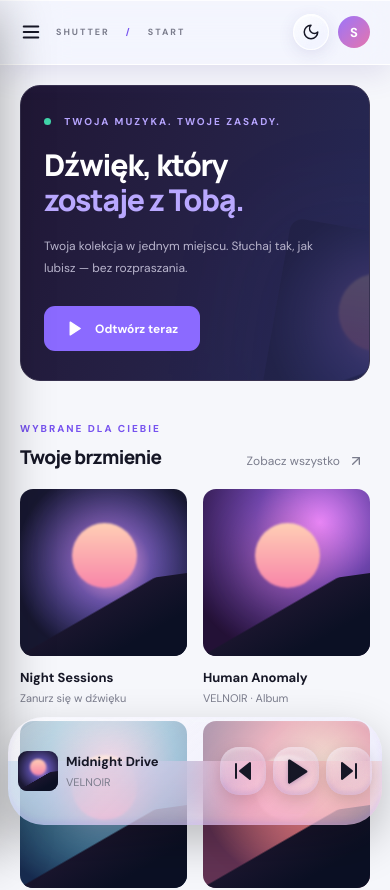
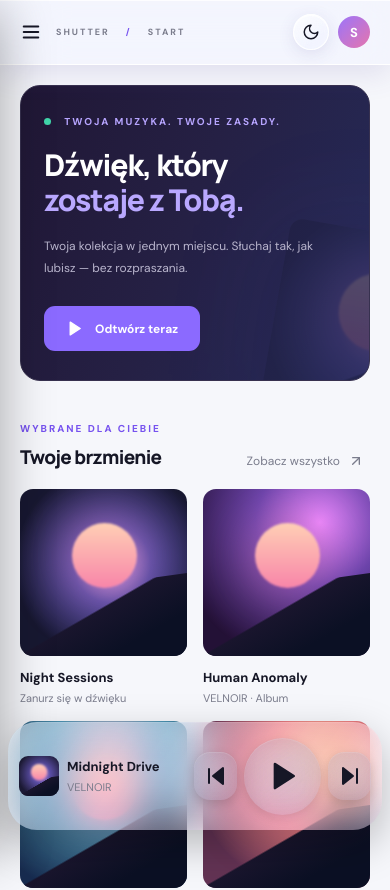
Before and after one commit to trciesielski/Shutter, a React (Vite) app: page / in a window 390 px wide. Shown: the top 890 px of the page. Built offline with nearby package versions, Linux system fonts and the light colour scheme.

Commit message:
fix(ui): restore large distinct Play and clear borderless glass player

```diff
--- a/src/style.css
+++ b/src/style.css
@@ -147,91 +147,66 @@
  .player-bar,.topbar{background:var(--surface)}
 }
 
-/* GLASS 03 — visibly floating optical material, mobile first */
-:root[data-theme=dark]{--glass3-ink:rgba(12,11,36,.46);--glass3-border:rgba(229,224,255,.67)}
-:root[data-theme=light]{--glass3-ink:rgba(237,237,255,.48);--glass3-border:rgba(255,255,255,.96)}
+
+/* GLASS 05 — clear optical glass, restrained highlights, hero Play.
+   Final overrides intentionally replace GLASS 03 / GLASS 04 layering. */
 .player-bar{
-  bottom:calc(19px + env(safe-area-inset-bottom,0px))!important;
-  background:
-    radial-gradient(ellipse at 10% 0%,rgba(255,255,255,.31),transparent 45%),
-    radial-gradient(ellipse at 83% 130%,rgba(166,133,255,.48),transparent 53%),
-    linear-gradient(115deg,rgba(189,177,255,.24),rgba(51,47,117,.08) 48%,rgba(212,194,255,.2)),
-    var(--glass3-ink)!important;
-  border:1.5px solid var(--glass3-border)!important;
-  border-radius:36px!important;
-  -webkit-backdrop-filter:blur(42px) saturate(240%)!important;
-  backdrop-filter:blur(42px) saturate(240%)!important;
-  box-shadow:
-    inset 0 2px 1px rgba(255,255,255,.52),
-    inset 0 -2px 2px rgba(187,165,255,.3),
-    inset 3px 0 8px rgba(255,255,255,.12),
-    0 0 0 1px rgba(152,124,255,.16),
-    0 12px 60px rgba(123,80,246,.20),
-    0 24px 65px rgba(0,0,0,.33)!important;
+ left:12px;right:12px;width:auto;
+ bottom:calc(14px + env(safe-area-inset-bottom,0px));
+ height:108px;border:0!important;border-radius:29px;
+ background:linear-gradient(125deg,rgba(255,255,255,.065),rgba(145,125,210,.025) 55%,rgba(255,255,255,.045)),rgba(20,20,40,.19)!important;
+ -webkit-backdrop-filter:blur(19px) saturate(133%)!important;
+ backdrop-filter:blur(19px) saturate(133%)!important;
+ box-shadow:inset 0 1px 1px rgba(255,255,255,.12),0 15px 40px rgba(0,0,0,.25)!important;
+ overflow:hidden;isolation:isolate;
 }
-.player-bar:after{
- content:"";position:absolute;inset:3px;
- pointer-events:none;border-radius:inherit;
- border-top:1px solid rgba(255,255,255,.33);
- background:linear-gradient(155deg,rgba(255,255,255,.12),transparent 35%);
- z-index:0;
+.player-bar::before{
+ content:"";position:absolute;inset:0;pointer-events:none;z-index:0;
+ border-radius:inherit;
+ background:radial-gradient(ellipse 54% 34% at 22% 0%,rgba(255,255,255,.095),transparent);
 }
-.player-controls{isolation:isolate}
+.player-bar::after{display:none!important}
+.player-song,.player-middle,.player-right{position:relative;z-index:1}
 .player-controls button:not(:disabled){
- position:relative;
- background:
- radial-gradient(ellipse at 34% 5%,rgba(255,255,255,.48),transparent 57%),
- linear-gradient(165deg,rgba(232,221,255,.34),rgba(104,85,178,.14) 55%,rgba(234,226,255,.16))!important;
- border:1.5px solid rgba(236,225,255,.64)!important;
+ border:0!important;border-radius:18px;
  color:var(--text)!important;
- box-shadow:inset 0 2px 2px rgba(255,255,255,.5),inset 0 -2px 3px rgba(134,109,208,.35),0 5px 17px rgba(0,0,0,.24)!important;
- -webkit-backdrop-filter:blur(24px) saturate(190%)!important;
- backdrop-filter:blur(24px) saturate(190%)!important;
+ background:linear-gradient(145deg,rgba(255,255,255,.10),rgba(255,255,255,.018) 65%),rgba(64,60,97,.13)!important;
+ -webkit-backdrop-filter:blur(13px) saturate(135%)!important;
+ backdrop-filter:blur(13px) saturate(135%)!important;
+ box-shadow:inset 0 1px 1px rgba(255,255,255,.14),0 4px 12px rgba(0,0,0,.16)!important;
 }
 .player-controls .play-button{
- background:
-  radial-gradient(circle at 30% 15%,rgba(255,255,255,.92),transparent 35%),
-  radial-gradient(circle at 77% 92%,rgba(81,46,191,.78),transparent 50%),
-  linear-gradient(140deg,rgba(224,208,255,.95),rgba(146,107,253,.84) 57%,rgba(99,65,215,.90))!important;
- border:2px solid rgba(253,248,255,.87)!important;
- color:#fff!important;
- box-shadow:inset 0 3px 4px rgba(255,255,255,.74),inset 0 -6px 11px rgba(66,42,155,.41),0 0 22px rgba(164,130,255,.43),0 10px 30px rgba(103,66,240,.35)!important;
+ flex-shrink:0;
+ width:78px!important;height:78px!important;border-radius:50%!important;
+ color:white!important;border:0!important;
+ background:linear-gradient(150deg,#bca7ff 0%,#906dfd 38%,#6d42dd 100%)!important;
+ box-shadow:inset 0 2px 2px rgba(255,255,255,.36),inset 0 -4px 6px rgba(60,31,144,.20),0 8px 22px rgba(95,66,206,.30)!important;
 }
-.player-controls .play-button svg{filter:drop-shadow(0 1px 2px rgba(40,22,100,.3))}
+.player-controls .play-button svg{width:32px!important;height:32px!important;filter:none}
+:root[data-theme=light] .player-bar{
+ background:linear-gradient(125deg,rgba(255,255,255,.27),rgba(225,224,248,.14)),rgba(232,231,246,.20)!important;
+}
 @media(max-width:800px){
- .app-shell{padding-bottom:calc(155px + env(safe-area-inset-bottom,0px))}
- .player-bar{left:12px!important;right:12px!important;height:114px!important;padding:0 15px!important}
- .player-controls button:not(:disabled){height:55px!important;width:54px!important;border-radius:22px!important}
- .player-controls .play-button{height:77px!important;width:77px!important;border-radius:50%!important}
+ .app-shell{padding-bottom:calc(145px + env(safe-area-inset-bottom,0px))}
+ .player-bar{height:110px;left:10px;right:10px;padding:0 14px;grid-template-columns:minmax(0,1fr) auto;gap:8px}
+ .player-middle{justify-content:flex-end}
+ .player-controls{gap:10px}
+ .player-controls button:not(:disabled){width:48px;height:50px}
+ .player-controls .play-button{width:80px!important;height:80px!important}
 }
 @media(max-width:510px){
- .player-bar{left:8px!important;right:8px!important;height:108px!important;padding:0 10px!important;gap:5px!important}
- .player-controls{gap:7px!important}
- .player-controls button:not(:disabled){height:48px!important;width:46px!important;border-radius:19px!important}
- .player-controls .play-button{height:73px!important;width:73px!important;border-radius:50%!important}
- .player-song-meta{max-width:calc(100vw - 279px)}
+ .player-bar{height:108px;left:8px;right:8px;padding:0 11px;gap:5px}
+ .player-controls{gap:7px}
+ .player-controls button:not(:disabled){width:43px;height:48px;border-radius:16px}
+ .player-controls .play-button{width:77px!important;height:77px!important;border-radius:50%!important}
+ .player-song{gap:8px}
+ .player-cover{width:40px;height:40px}
+ .player-song-meta{max-width:calc(100vw - 266px)}
 }
-@media(prefers-reduced-transparency:reduce){.player-bar{background:var(--surface)!important}}
-
-/* GLASS 04: borderless lens with subtle optical distortion on supported browsers */
-.player-bar{
- border:0!important;
- background:linear-gradient(140deg,rgba(255,255,255,.20),rgba(136,106,242,.11) 60%,rgba(255,255,255,.09)),rgba(34,29,70,.23)!important;
- -webkit-backdrop-filter:blur(34px) saturate(195%) url("#shutter-lens")!important;
- backdrop-filter:blur(34px) saturate(195%) url("#shutter-lens")!important;
- box-shadow:inset 0 2px 4px rgba(255,255,255,.25),inset 0 -3px 6px rgba(132,100,240,.16),0 18px 46px rgba(0,0,0,.24)!important;
+@media(max-width:370px){
+ .player-cover{display:none}
+ .player-song-meta{max-width:calc(100vw - 204px)}
 }
-.player-bar:after{border:0!important}
-.player-controls button:not(:disabled){
- border:0!important;
- background:linear-gradient(145deg,rgba(255,255,255,.26),rgba(160,142,236,.08) 53%,rgba(255,255,255,.16))!important;
- box-shadow:inset 0 2px 4px rgba(255,255,255,.3),inset 0 -3px 5px rgba(123,102,193,.20),0 5px 16px rgba(0,0,0,.15)!important;
+@media(prefers-reduced-transparency:reduce){
+ .player-bar{background:var(--surface)!important;backdrop-filter:none!important;-webkit-backdrop-filter:none!important}
 }
-.player-controls .play-button{border:0!important}
-:root[data-theme=light] .player-bar{
- background:linear-gradient(135deg,rgba(255,255,255,.44),rgba(219,213,252,.26)),rgba(240,240,255,.26)!important;
-}
-@supports not (backdrop-filter:url("#shutter-lens")){
- .player-bar{backdrop-filter:blur(32px) saturate(195%)!important;-webkit-backdrop-filter:blur(32px) saturate(195%)!important}
-}
-@media(prefers-reduced-transparency:reduce){.player-bar{background:var(--surface)!important;backdrop-filter:none!important;-webkit-backdrop-filter:none!important}}
```
